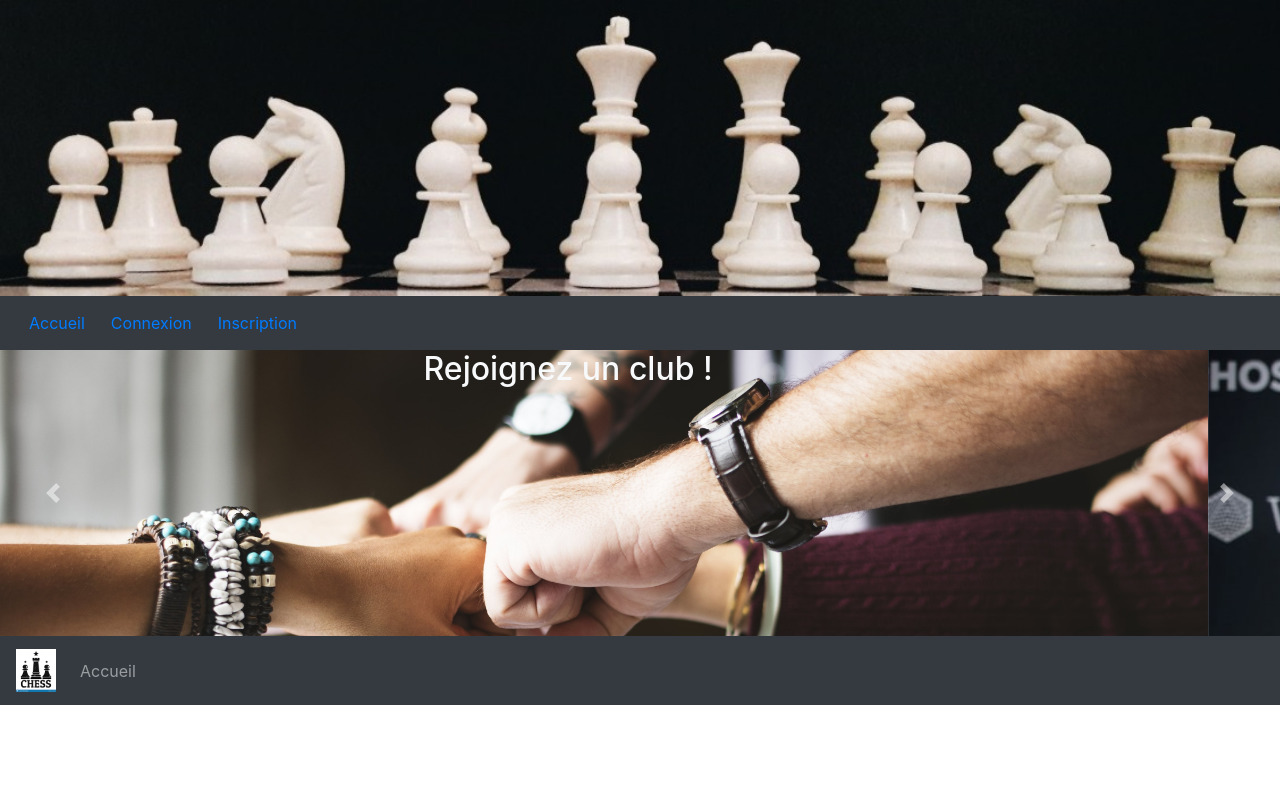
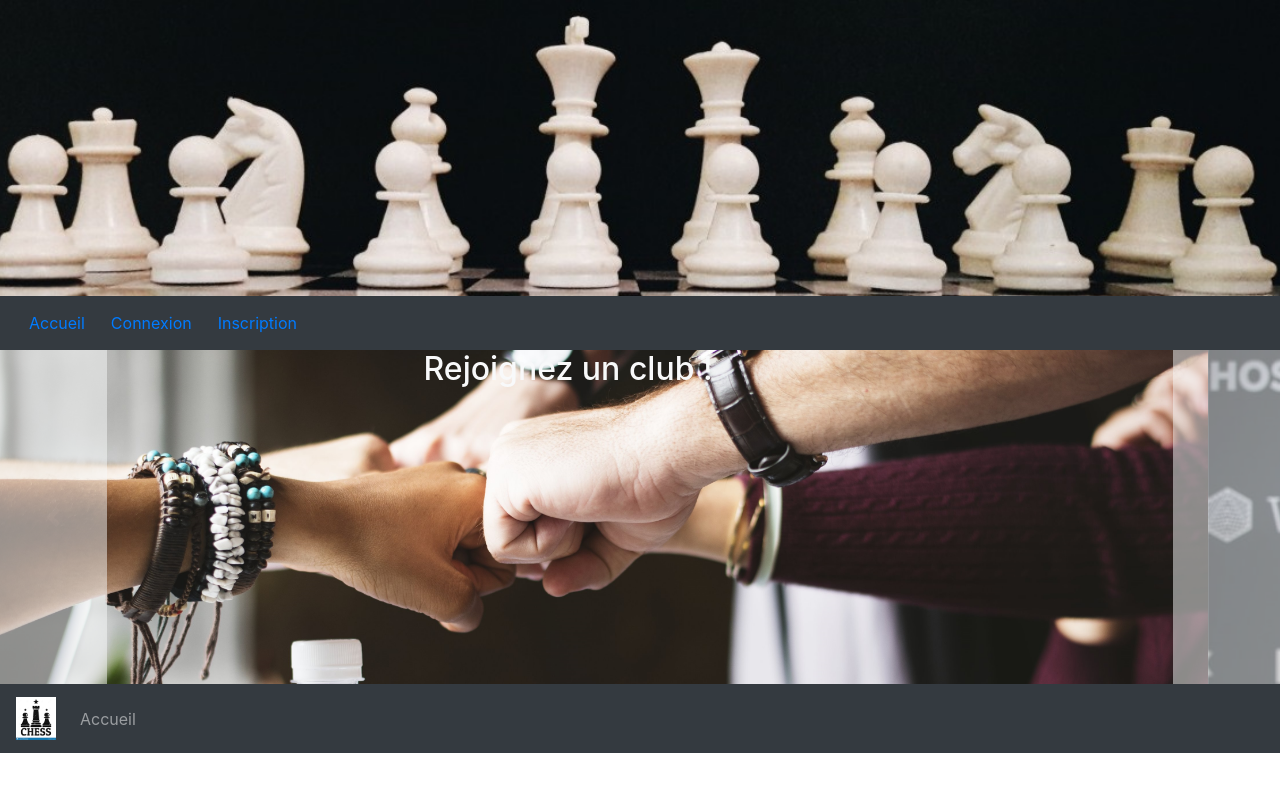
Before and after one commit to svenos7/echecs-angular, an Angular app: page /home in a window 1280 px wide. Shown: the top 792 px of the page. Built offline with nearby package versions, Linux system fonts and the light colour scheme.

Commit message:
position image carrousel et banniere

```diff
--- a/src/app/app.component.html
+++ b/src/app/app.component.html
@@ -1,7 +1,7 @@
 <div style="background-color: lightgray">
   <div>
-    <header class=" jumbotron jumbotron-fluid text-center text-dark mb-lg-0"
-            style="background-image: url('../assets/images/Echecs.jpg'); background-size: cover;">
+    <header class=" jumbotron jumbotron-fluid mb-0"
+            style="background-image: url('../assets/images/Echecs.jpg'); background-size: cover;background-position: center">
       <br><br><br><br><br><br><br>
     </header>
   </div>
--- a/src/app/home/home.component.html
+++ b/src/app/home/home.component.html
@@ -2,27 +2,27 @@
      class="carousel slide text-center" data-ride="carousel">
   <div class="carousel-inner text-center">
     <div class="carousel-item active text-center"
-         style="background-image: url('../assets/images/ClubCarrousel.jpg'); background-size: cover;">
+         style="background-image: url('../assets/images/ClubCarrousel.jpg'); background-size: cover;background-position: center">
       <h2 class="text-light">Rejoignez un club !</h2>
-      <br><br><br><br><br><br><br><br><br><br>
+      <br><br><br><br><br><br><br><br><br><br><br><br>
     </div>
     <div class="carousel-item text-center"
-         style="background-image: url('../assets/images/TournoiCarrousel.jpg'); background-size: cover;">
+         style="background-image: url('../assets/images/TournoiCarrousel.jpg'); background-size: cover;background-position: top">
       <h2 class="text-light">Participez à des tournois !</h2>
-      <br><br><br><br><br><br><br><br><br><br>
+      <br><br><br><br><br><br><br><br><br><br><br><br>
     </div>
     <div class="carousel-item"
-         style="background-image: url('../assets/images/PartieCarrousel.jpg'); background-size: cover;">
+         style="background-image: url('../assets/images/PartieCarrousel.jpg'); background-size: cover;background-position: center">
 
       <h2 class="text-light">Défiez des joueurs !</h2>
-      <br><br><br><br><br><br><br><br><br><br>
+      <br><br><br><br><br><br><br><br><br><br><br><br>
     </div>
   </div>
-  <a class="carousel-control-prev bg-muted col-1" href="#carouselExampleControls"
+  <a class="carousel-control-prev bg-light col-1" href="#carouselExampleControls"
      role="button" data-slide="prev"> <span
     class="carousel-control-prev-icon" aria-hidden="true"></span> <span
     class="sr-only">Previous</span>
-  </a> <a class="carousel-control-next col-1" href="#carouselExampleControls"
+  </a> <a class="carousel-control-next bg-light col-1" href="#carouselExampleControls"
           role="button" data-slide="next"> <span
   class="carousel-control-next-icon" aria-hidden="true"></span> <span
   class="sr-only">Next</span>
```
